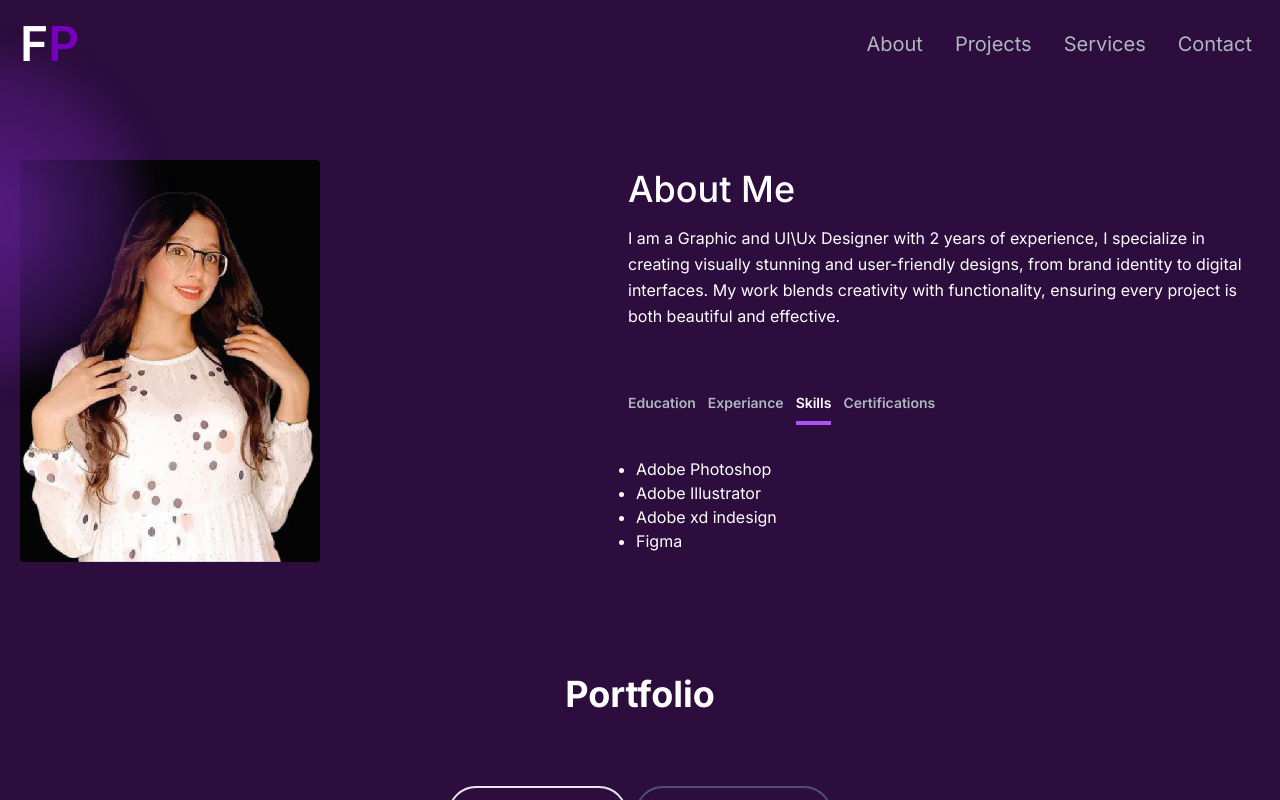
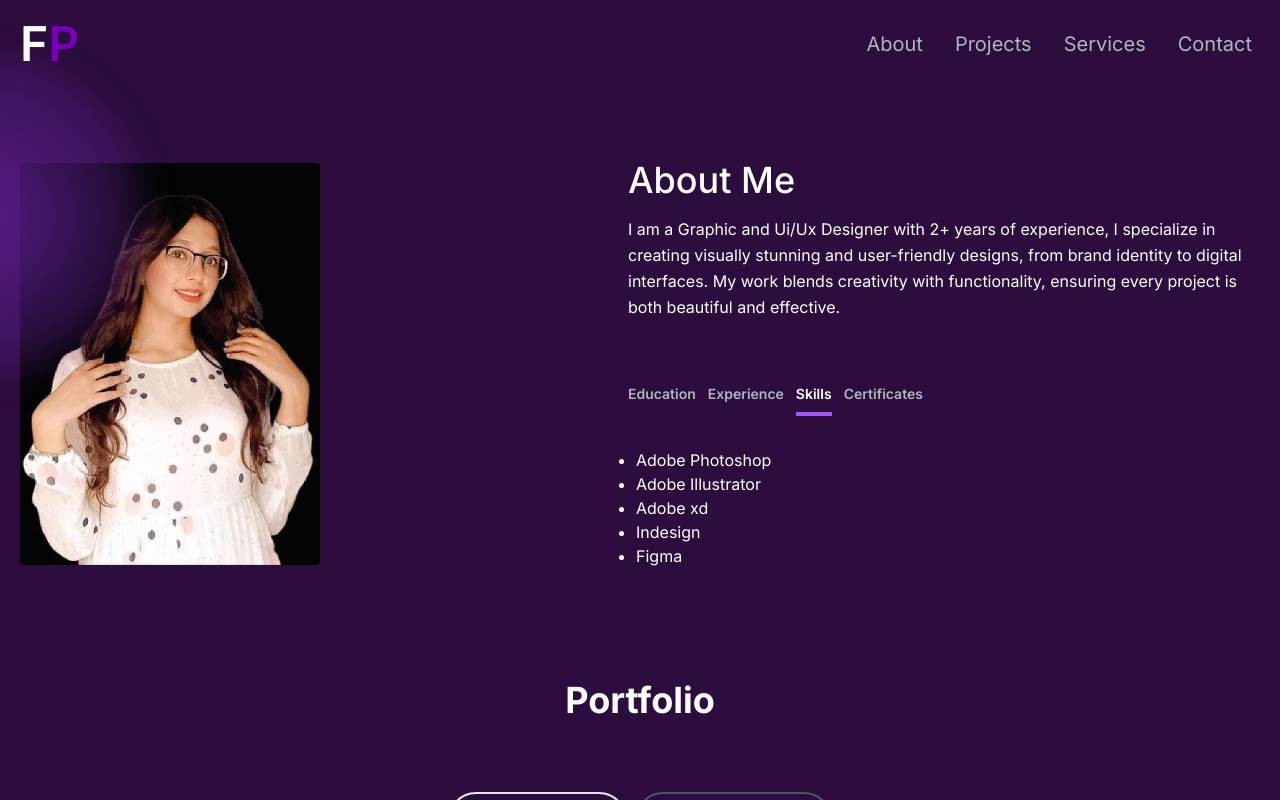
Before and after one commit to maryamshakeel22/Friend-Portfolio, a Next.js app: page / in a window 1280 px wide. Both pictures are taken after a click on the button "Skills". Shown: the part 544-1344 px from the top of the page. Built offline with nearby package versions, Linux system fonts and the light colour scheme.

Commit message:
Update AboutSection.tsx

```diff
--- a/src/app/components/AboutSection.tsx
+++ b/src/app/components/AboutSection.tsx
@@ -29,8 +29,8 @@ const TAB_DATA: TabData[] = [
     ),
   },
   {
-    title: "Experiance",
-    id: "experiance",
+    title: "Experience",
+    id: "experience",
     content: (
         <ul className="list-disc pl-2">
         <li className="font-bold">Graphic Designer and Digital Marketing <span className="font-bold bg-[#7600bc]">March 2024 to May 2024</span>
@@ -55,13 +55,14 @@ const TAB_DATA: TabData[] = [
       <ul className="list-disc pl-2 text-left">
         <li>Adobe Photoshop</li>
         <li>Adobe Illustrator</li>
-        <li>Adobe xd indesign</li>
+        <li>Adobe xd </li>
+        <li>Indesign</li>
         <li>Figma</li>
       </ul>
     ),
   },
   {
-    title: "Certifications",
+    title: "Certificates",
     id: "certifications",
     content: (
       <ul className="list-disc pl-2">
@@ -109,7 +110,7 @@ const AboutSection: React.FC = () => {
         About Me
       </h1>
       <p className="mb-8 leading-relaxed">
-        I am a Graphic and UI\Ux Designer with 2 years of experience, I
+        I am a Graphic and Ui/Ux Designer with 2+ years of experience, I
         specialize in creating visually stunning and user-friendly designs, from
         brand identity to digital interfaces. My work blends creativity with
         functionality, ensuring every project is both beautiful and effective.
```
